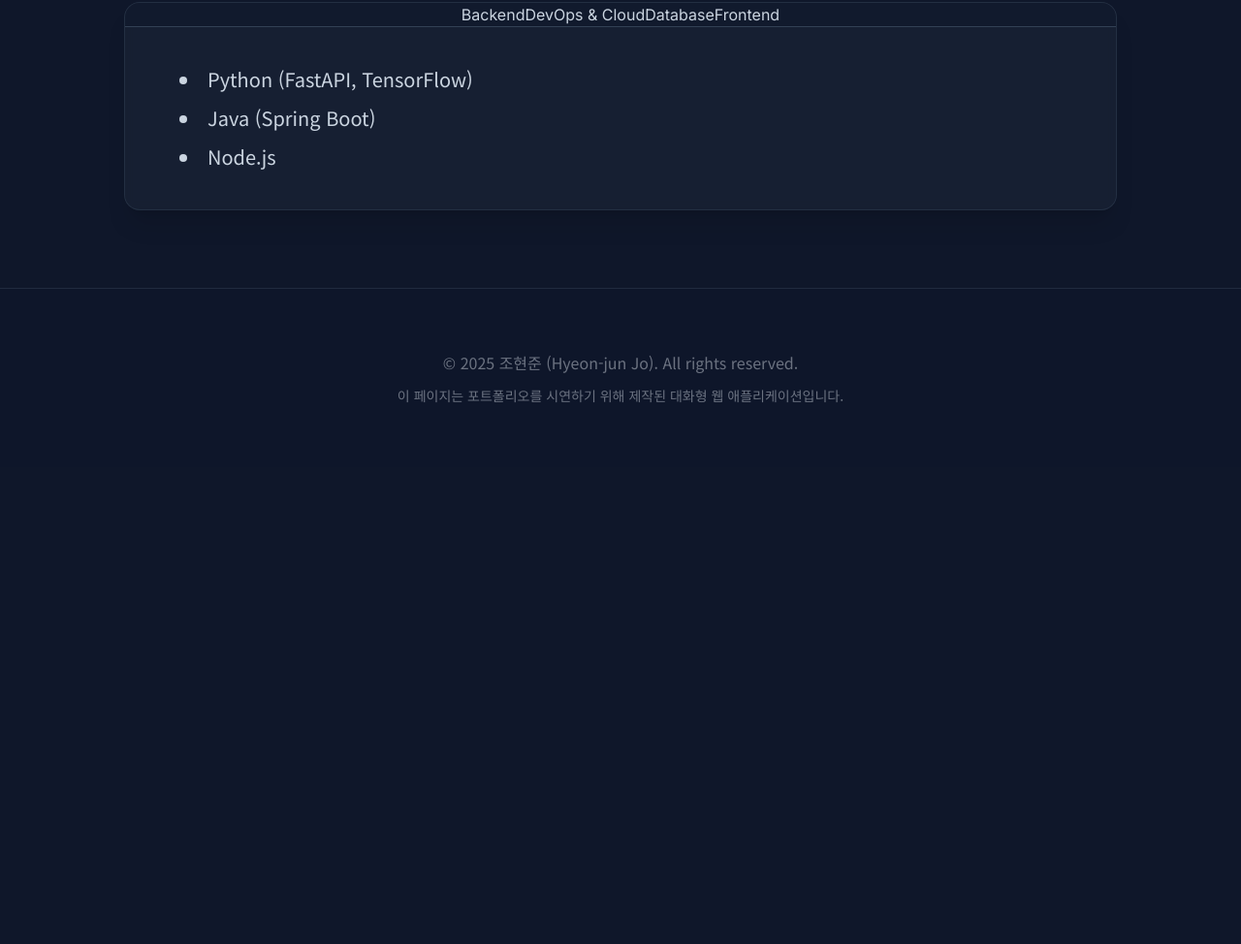
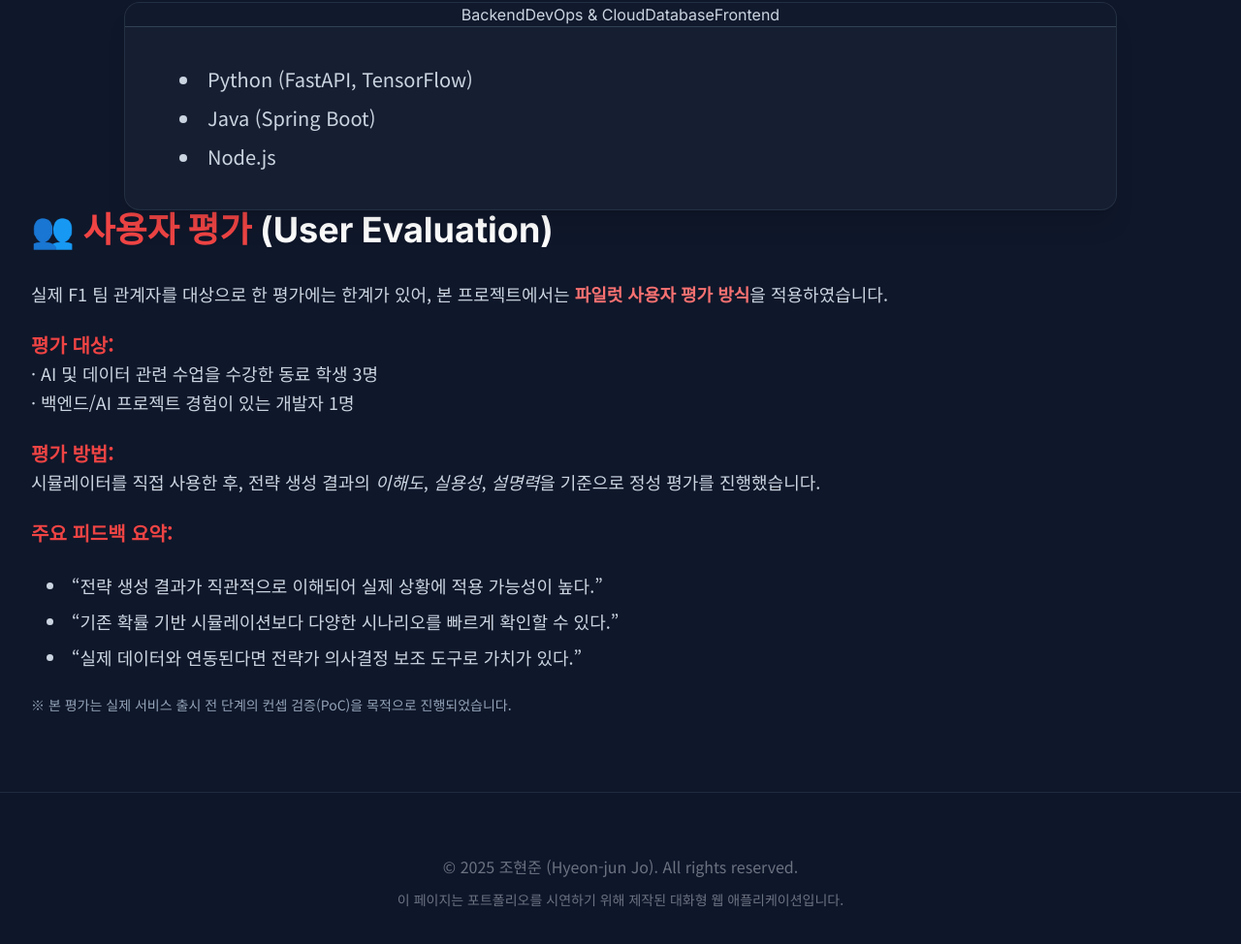
Before and after one commit to H4YI3R/-RaceGenius---F1-AI-, a plain HTML site: page index.html in a window 1280 px wide. Shown: the part 1948-2922 px from the top of the page at 97% size. Before the commit the page ends 2430 px from the top, so only its background shows below. Drawn offline with nearby package versions, Linux system fonts and the light colour scheme.

Commit message:
index.html Update

```diff
--- a/index.html
+++ b/index.html
@@ -393,6 +393,46 @@
             </section>
         </div>
 
+        <!-- ===== ADDED FOR FINAL EXAM: 사용자 평가 ===== -->
+        <div class="glass-card">
+            <h3 class="text-4xl font-bold text-red-500 mb-8">
+                👥 사용자 평가 <span class="text-white">(User Evaluation)</span>
+            </h3>
+
+            <div class="space-y-6 text-slate-300 leading-relaxed text-lg">
+                <p>
+                    실제 F1 팀 관계자를 대상으로 한 평가에는 한계가 있어,
+                    본 프로젝트에서는 <strong class="text-red-400">파일럿 사용자 평가 방식</strong>을 적용하였습니다.
+                </p>
+
+                <p>
+                    <strong class="text-red-500 text-xl">평가 대상:</strong><br>
+                    · AI 및 데이터 관련 수업을 수강한 동료 학생 3명<br>
+                    · 백엔드/AI 프로젝트 경험이 있는 개발자 1명
+                </p>
+
+                <p>
+                    <strong class="text-red-500 text-xl">평가 방법:</strong><br>
+                    시뮬레이터를 직접 사용한 후,
+                    전략 생성 결과의 <em>이해도</em>, <em>실용성</em>, <em>설명력</em>을 기준으로 정성 평가를 진행했습니다.
+                </p>
+
+                <p>
+                    <strong class="text-red-500 text-xl">주요 피드백 요약:</strong>
+                </p>
+
+                <ul class="list-disc list-inside space-y-2 pl-4">
+                    <li>“전략 생성 결과가 직관적으로 이해되어 실제 상황에 적용 가능성이 높다.”</li>
+                    <li>“기존 확률 기반 시뮬레이션보다 다양한 시나리오를 빠르게 확인할 수 있다.”</li>
+                    <li>“실제 데이터와 연동된다면 전략가 의사결정 보조 도구로 가치가 있다.”</li>
+                </ul>
+
+                <p class="text-slate-400 text-sm mt-4">
+                    ※ 본 평가는 실제 서비스 출시 전 단계의 컨셉 검증(PoC)을 목적으로 진행되었습니다.
+                </p>
+            </div>
+        </div>
+
         <!-- ===== PAGE 3: 시뮬레이터 (SIMULATOR) ===== -->
         <div id="page-simulator" class="page-content">
             <section id="simulator-section" class="section-container">
```
